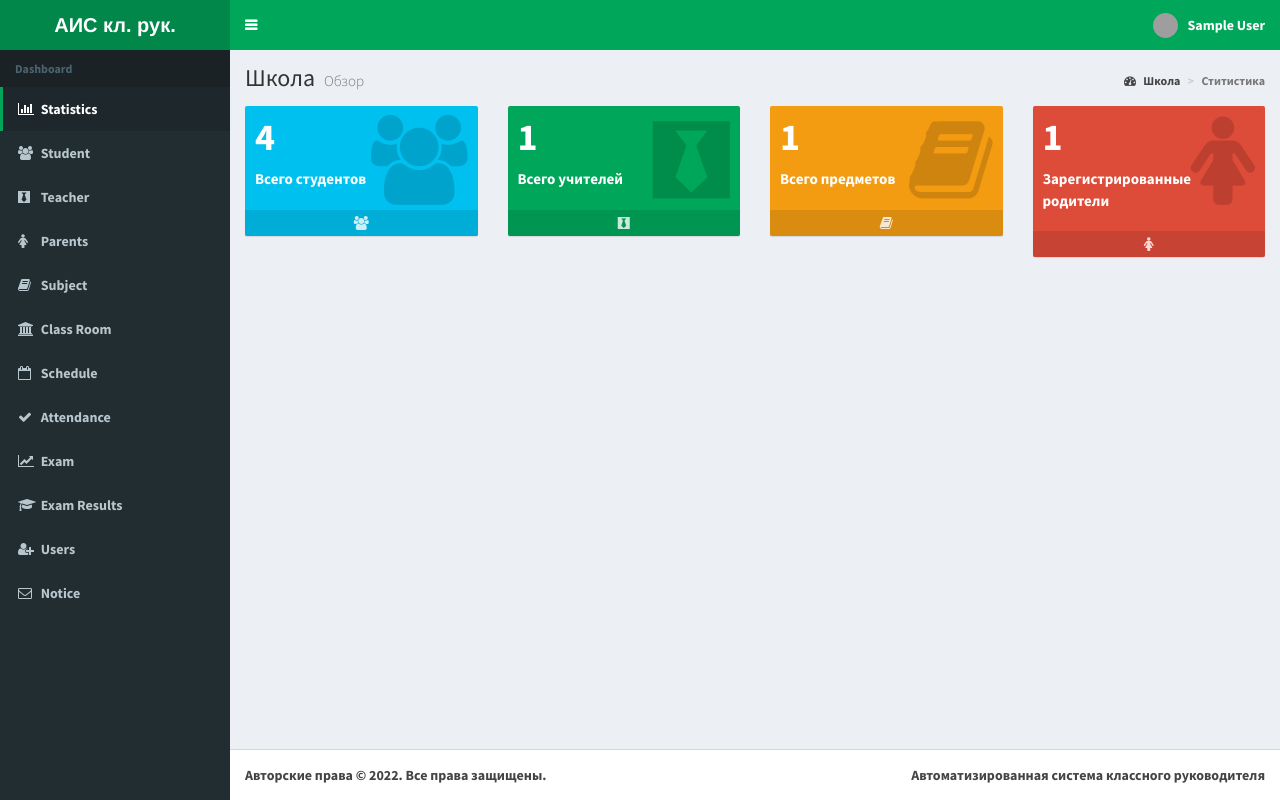
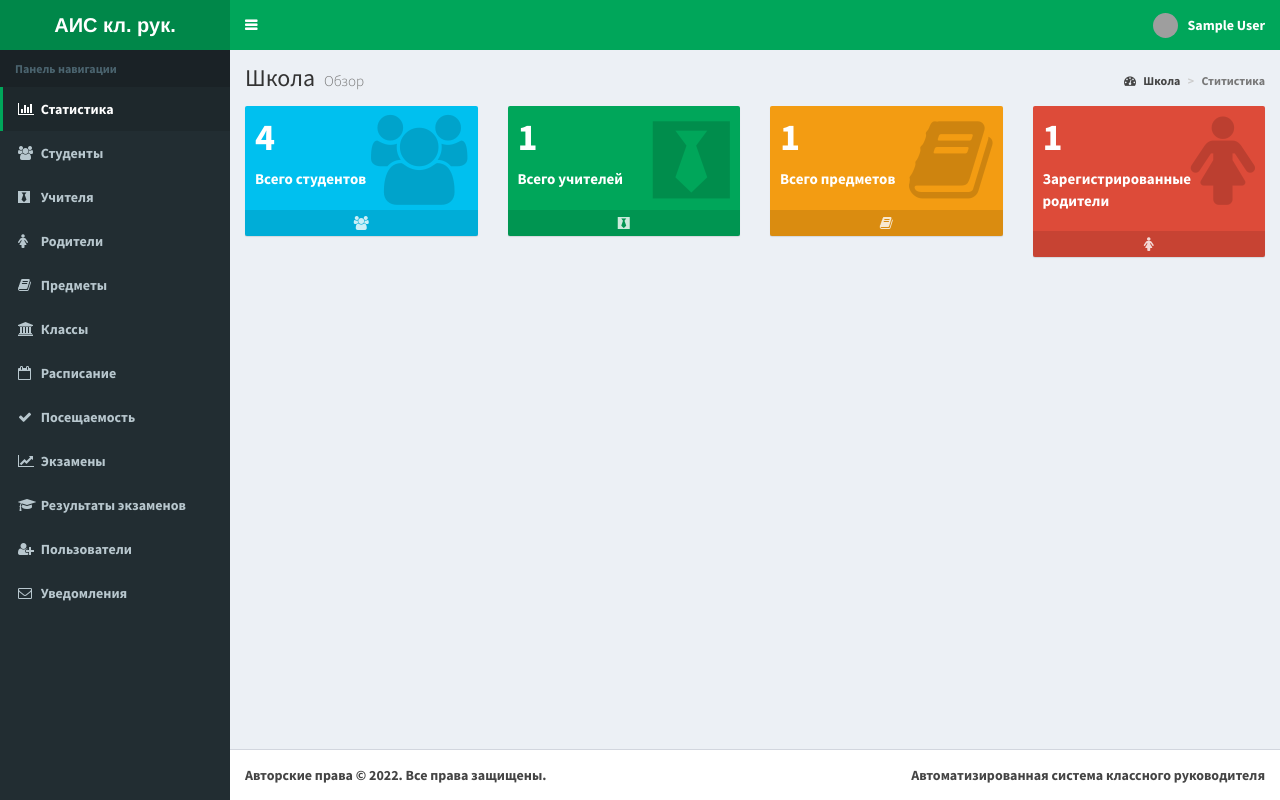
Before and after one commit to Vladimir-monomah/school_manager, a PHP site: page /index.php in a window 1280 px wide. Run offline with PHP 8.4, Linux system fonts and the light colour scheme; the visitor is signed in with stand-in values (Sample User, id 1); data comes from the database, SQL or seed files in the repository; some libraries are stand-ins or nearby versions; grey boxes are pictures that could not be loaded.

Commit message:
Отредактирована панель навигации

```diff
--- a/sidebar.php
+++ b/sidebar.php
@@ -13,36 +13,36 @@
 
       <!-- Sidebar Menu -->
       <ul class="sidebar-menu" data-widget="tree">
-        <li class="header"> Dashboard</li>
+        <li class="header"> Панель навигации</li>
         <!-- Optionally, you can add icons to the links -->
         <!-- <li class="active"><a href="#"><i class="fa fa-link"></i> <span>Link</span></a></li>
         <li><a href="#"><i class="fa fa-link"></i> <span>Another Link</span></a></li>-->
-        <li id="stat"><a href="./"><i class="fa fa-bar-chart-o"></i> <span>Statistics</span> </a></li>
+        <li id="stat"><a href="./"><i class="fa fa-bar-chart-o"></i> <span>Статистика</span> </a></li>
 
         <?php if($_SESSION['role']=='Teacher'){ ?>
-        <li id="new"><a href="./student.php"><i class="fa fa-users"></i> <span>Student</span> </a></li>
-        <li id="teacher"><a href="./teacher.php"><i class="fa  fa-black-tie"></i> <span>Teacher</span> </a></li>
-        <li id="parent"><a href="./parent.php"><i class="fa  fa-female"></i> <span>Parents</span> </a></li>
-        <li id="subject"><a href="./subject.php"><i class="fa fa-book"></i> <span>Subject</span> </a></li>
-        <li id="class"><a href="./class.php"><i class="fa fa-bank"></i> <span>Class Room</span> </a></li>
-        <li id="schedule"><a href="./schedule.php"><i class="fa fa-calendar-o"></i> <span>Schedule</span> </a></li>
-        <li id="attendance"><a href="./attendance.php"><i class="fa  fa-check"></i> <span>Attendance</span> </a></li>
-        <li id="exam"><a href="./exam.php"><i class="fa fa-line-chart"></i> <span>Exam</span> </a></li>
-         <li id="examresults"><a href="./examresults.php"><i class="fa fa-graduation-cap"></i> <span>Exam Results</span> </a></li>
-        <li id="user"><a href="./user.php"><i class="fa fa-user-plus"></i> <span>Users</span> </a></li>
-        <li id="notice"><a href="./notice.php"><i class="fa fa-envelope-o"></i> <span>Notice</span> </a></li>
+        <li id="new"><a href="./student.php"><i class="fa fa-users"></i> <span>Студенты</span> </a></li>
+        <li id="teacher"><a href="./teacher.php"><i class="fa  fa-black-tie"></i> <span>Учителя</span> </a></li>
+        <li id="parent"><a href="./parent.php"><i class="fa  fa-female"></i> <span>Родители</span> </a></li>
+        <li id="subject"><a href="./subject.php"><i class="fa fa-book"></i> <span>Предметы</span> </a></li>
+        <li id="class"><a href="./class.php"><i class="fa fa-bank"></i> <span>Классы</span> </a></li>
+        <li id="schedule"><a href="./schedule.php"><i class="fa fa-calendar-o"></i> <span>Расписание</span> </a></li>
+        <li id="attendance"><a href="./attendance.php"><i class="fa  fa-check"></i> <span>Посещаемость</span> </a></li>
+        <li id="exam"><a href="./exam.php"><i class="fa fa-line-chart"></i> <span>Экзамены</span> </a></li>
+         <li id="examresults"><a href="./examresults.php"><i class="fa fa-graduation-cap"></i> <span>Результаты экзаменов</span> </a></li>
+        <li id="user"><a href="./user.php"><i class="fa fa-user-plus"></i> <span>Пользователи</span> </a></li>
+        <li id="notice"><a href="./notice.php"><i class="fa fa-envelope-o"></i> <span>Уведомления</span> </a></li>
       <?php }elseif ($_SESSION['role']=='Parent') {
           ?>
-      <li id="student-par"><a href="./student-par.php"><i class="fa fa-users"></i> <span>Student</span> </a></li>
-      <li id="notice-role"><a href="./notice-role.php"><i class="fa fa-envelope-o"></i> <span>Notice</span> </a></li>
-      <li id="examresults-par"><a href="./examresults-par.php"><i class="fa fa-graduation-cap"></i> <span>Exam Results</span> </a></li>
+      <li id="student-par"><a href="./student-par.php"><i class="fa fa-users"></i> <span>Студенты</span> </a></li>
+      <li id="notice-role"><a href="./notice-role.php"><i class="fa fa-envelope-o"></i> <span>Уведомления</span> </a></li>
+      <li id="examresults-par"><a href="./examresults-par.php"><i class="fa fa-graduation-cap"></i> <span>Результаты экзаменов</span> </a></li>
           <?php
 
       }elseif ($_SESSION['role']=='Student') { ?>
 
-      <li id="notice-role"><a href="./notice-role.php"><i class="fa fa-envelope-o"></i> <span>Notice</span> </a></li>
-      <li id="examresults-stu"><a href="./examresults-stu.php"><i class="fa fa-graduation-cap"></i> <span>Exam Results</span> </a></li>
-      <li id="schedule-stu"><a href="./schedule-stu.php"><i class="fa fa-calendar-o"></i> <span>Schedule</span> </a></li>
+      <li id="notice-role"><a href="./notice-role.php"><i class="fa fa-envelope-o"></i> <span>Уведомления</span> </a></li>
+      <li id="examresults-stu"><a href="./examresults-stu.php"><i class="fa fa-graduation-cap"></i> <span>Результаты экзаменов</span> </a></li>
+      <li id="schedule-stu"><a href="./schedule-stu.php"><i class="fa fa-calendar-o"></i> <span>Расписание</span> </a></li>
 
 <?php
 
```
